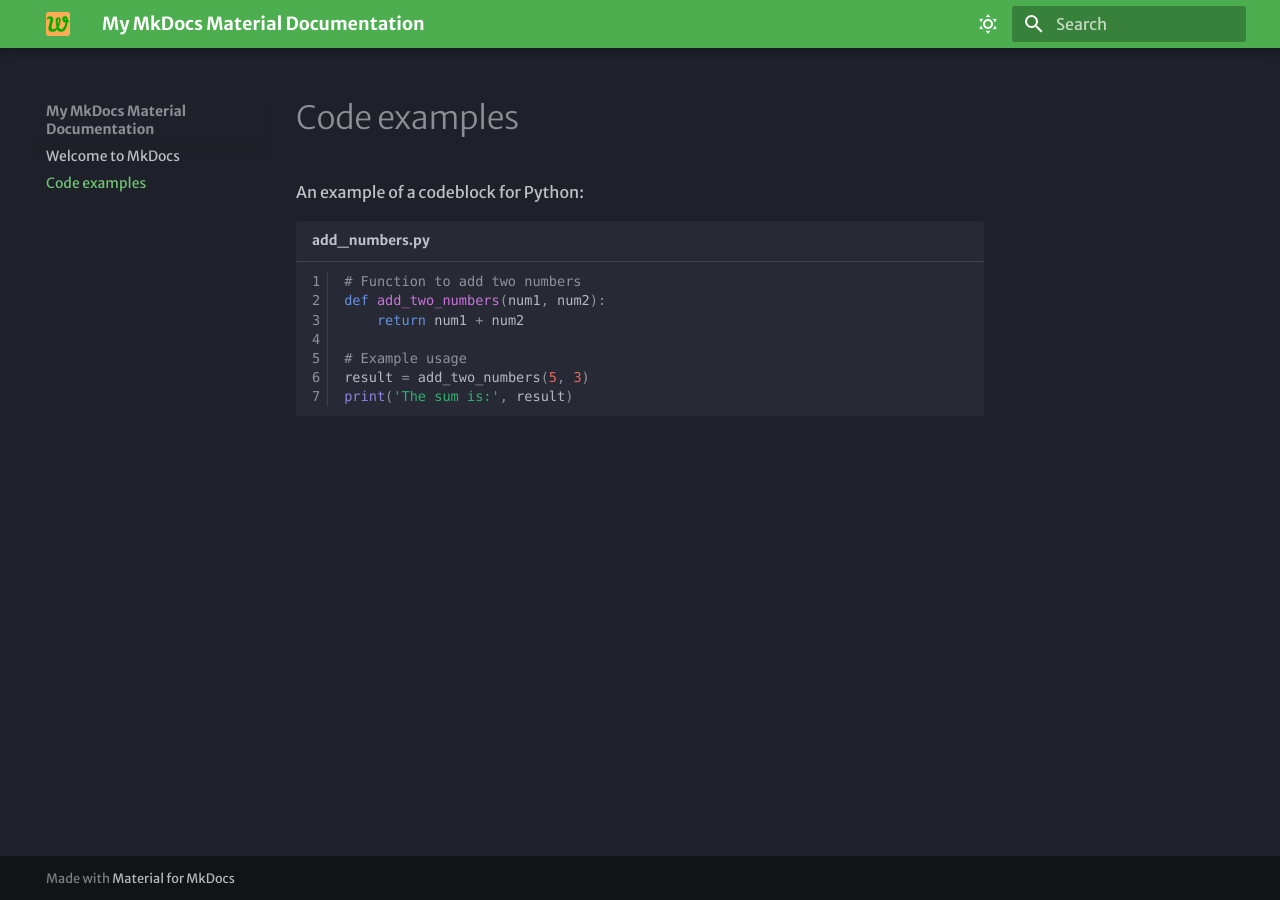
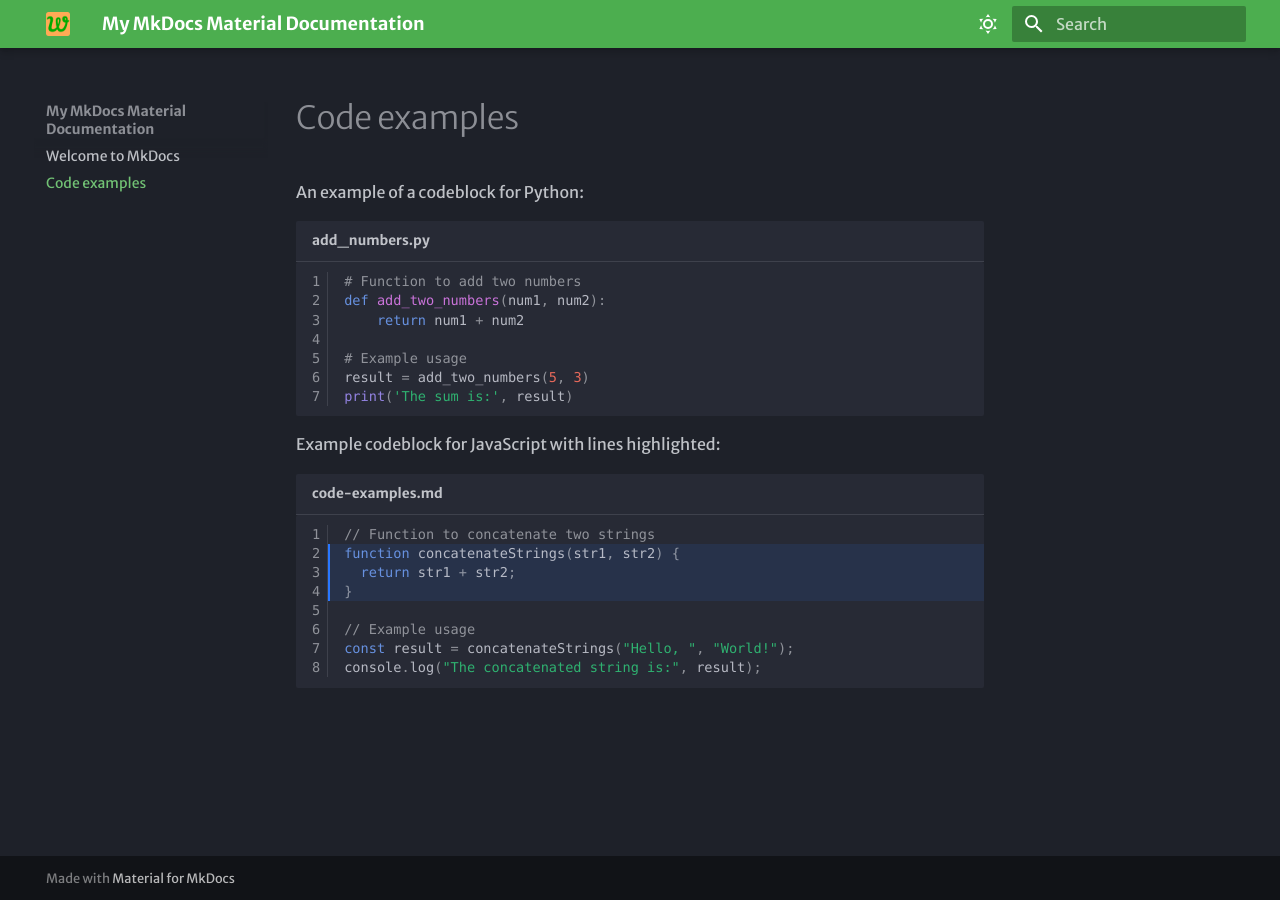
Before and after one commit to kikinovak/mkdocs-material-willett, an MkDocs documentation site: the page built from docs/code-examples.md, in a window 1280 px wide. Built offline with MkDocs 1.6.1 and Material for MkDocs 9.7.7, drawn with Linux system fonts in a browser that asks for light colours; some web fonts are replaced.

Commit message:
Highlight lines

````diff
--- a/docs/code-examples.md
+++ b/docs/code-examples.md
@@ -9,3 +9,16 @@
 result = add_two_numbers(5, 3)
 print('The sum is:', result)
 ```
+
+Example codeblock for JavaScript with lines highlighted:
+
+```js title="code-examples.md" linenums="1" hl_lines="2-4"
+// Function to concatenate two strings
+function concatenateStrings(str1, str2) {
+  return str1 + str2;
+}
+
+// Example usage
+const result = concatenateStrings("Hello, ", "World!");
+console.log("The concatenated string is:", result);
+```
````
